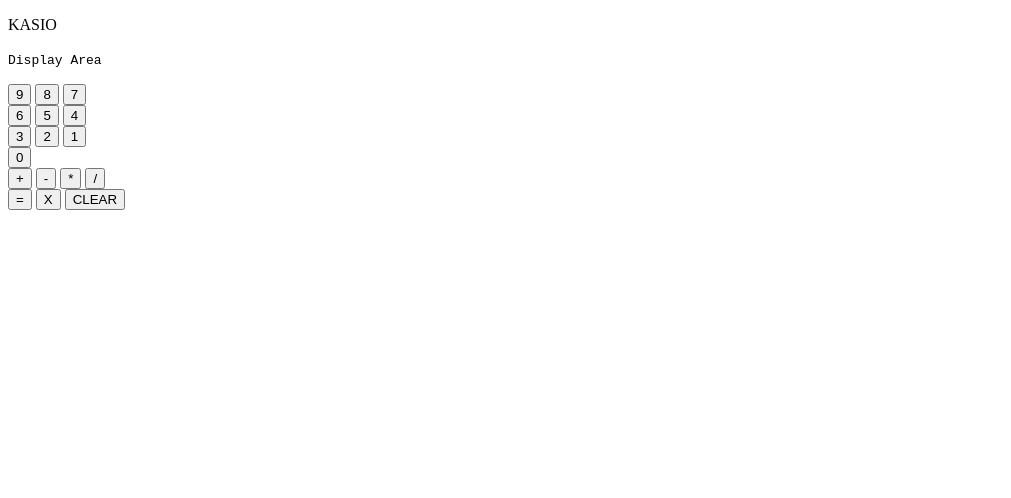
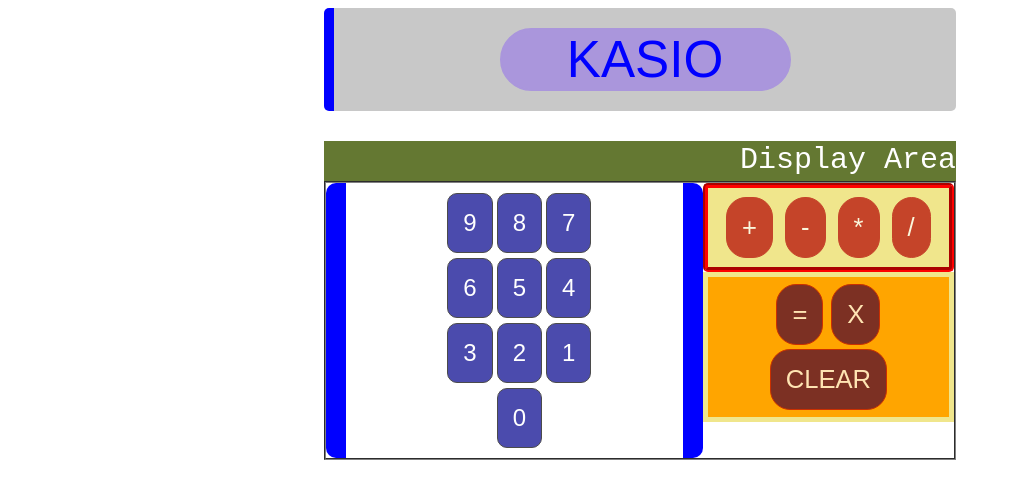
Before and after one commit to mukeshcode/minicalculator, a plain HTML site: page index.html in a window 1280 px wide. Shown: the whole page, without its empty margins (0-1011 px from the left). Drawn offline with Linux system fonts and the light colour scheme.

Commit message:
Update index.html

```diff
--- a/index.html
+++ b/index.html
@@ -6,7 +6,7 @@
 <meta name="viewport" content="width=device-width, initial-scale=1.0">
 <meta http-equiv="X-UA-Compatible" content="ie=edge">
 <script src="./Script.js"></script>
-<link rel="stylesheet" type="text/css" src="./css/style.css">
+<link rel="stylesheet" type="text/css" href="./css/style.css">
 </head>
 <body>
 <div id="header">
```
